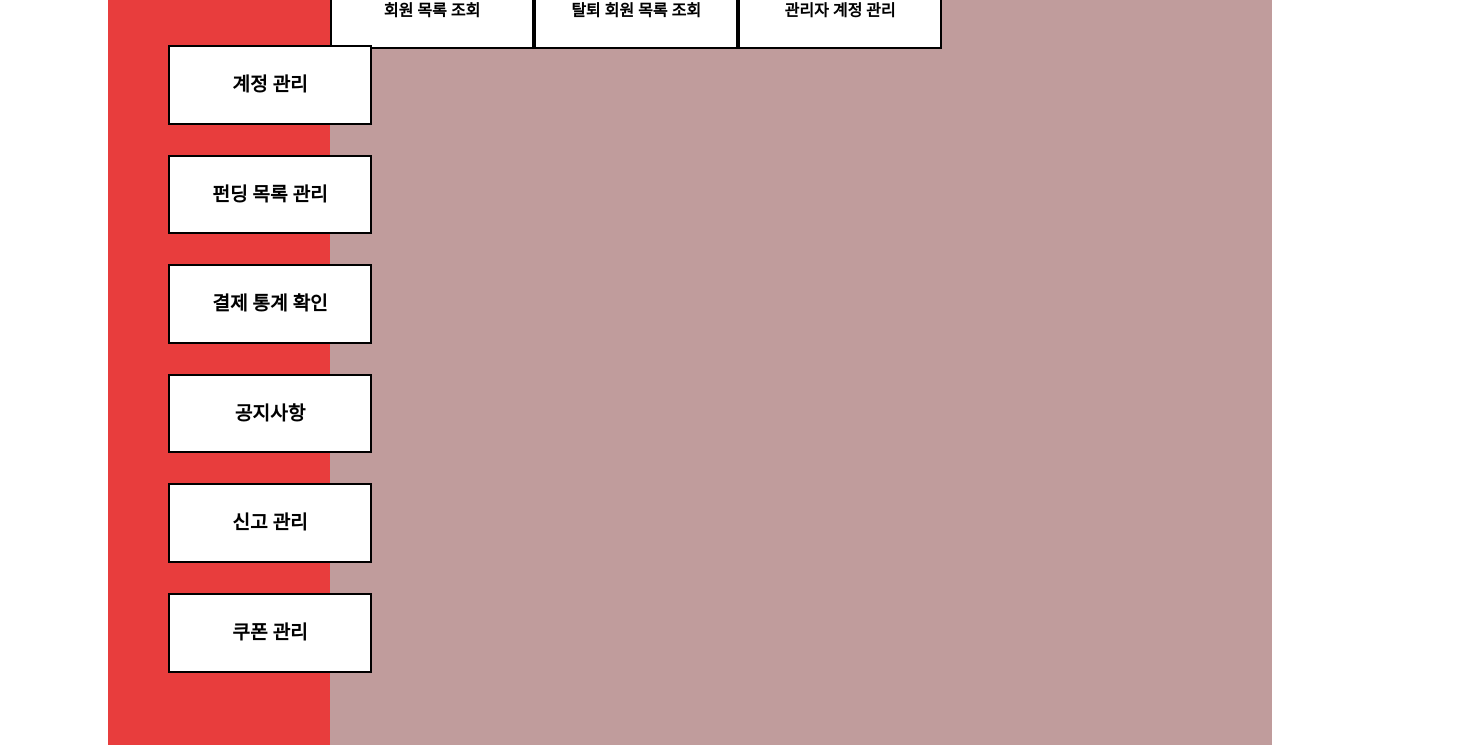
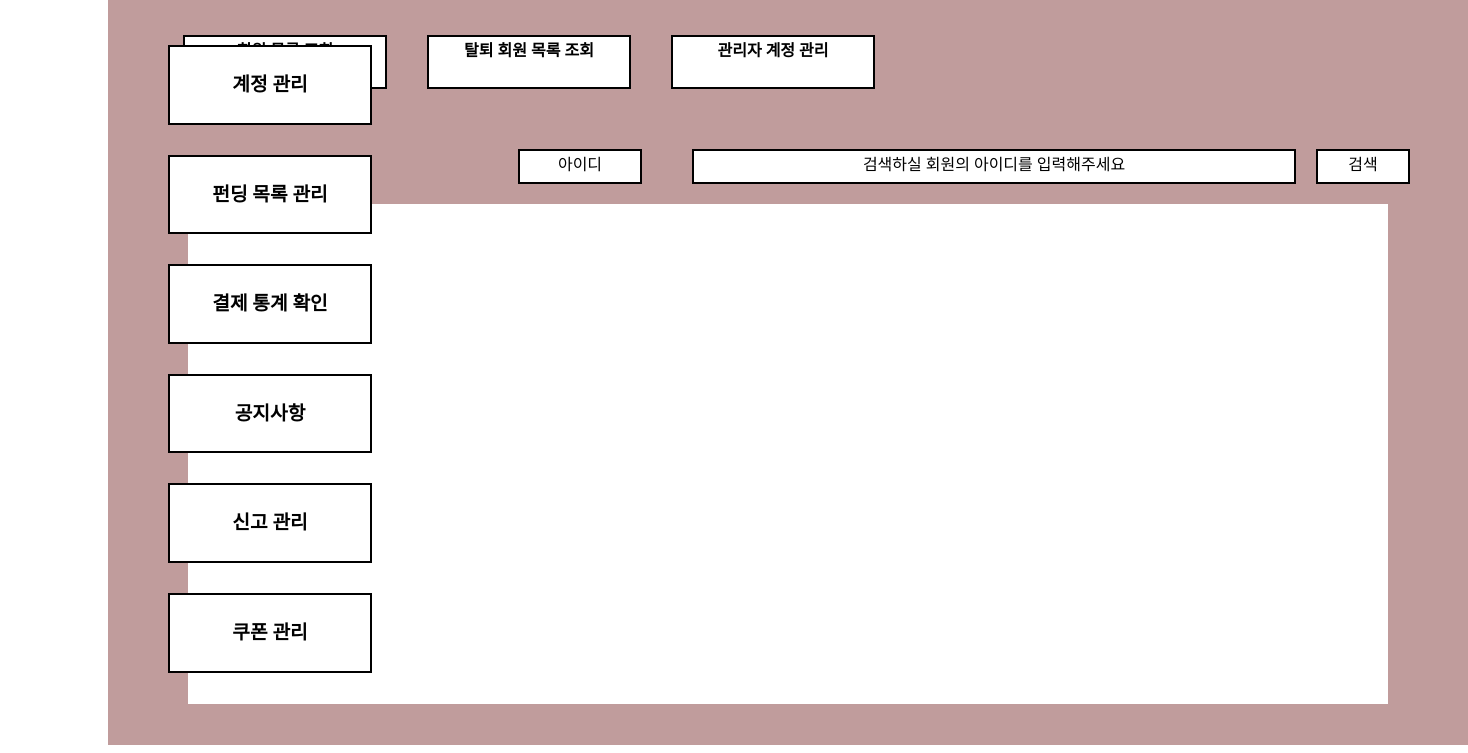
Before and after one commit to 5jwon/DourBest, a plain HTML site: page adminpage.html in a window 1280 px wide. Shown: the part 233-986 px from the top of the page, 1468 px wide, since content can reach past the window. Drawn offline with Linux system fonts and the light colour scheme.

Commit message:
계정 관리 페이지1

```diff
--- a/adminpage.html
+++ b/adminpage.html
@@ -62,12 +62,28 @@
                         <div id="mainMenuButton1" class="mainMenuButton" >
                             회원 목록 조회
                         </div>
-                        <div id="mainMenuButton1" class="mainMenuButton">
+                        <div id="mainMenuButton2" class="mainMenuButton">
                             탈퇴 회원 목록 조회
                         </div>
-                        <div id="mainMenuButton1" class="mainMenuButton">
+                        <div id="mainMenuButton3" class="mainMenuButton">
                             관리자 계정 관리
                         </div>
+                    </div>
+                    <!-- 아이디 검색 버튼 -->
+                    <div class="memberIDSearchContainer">
+                        <div id="memberID" class="memberIDButton">
+                            아이디
+                        </div>
+                        <div id="inputID" class="memberIDButton">
+                            검색하실 회원의 아이디를 입력해주세요
+                        </div>
+                        <div id="searchButton" class="memberIDButton">
+                            검색
+                        </div>
+                    </div>
+                    <!-- 조회 결과 페이지 -->
+                    <div class="listPage">
+
                     </div>
                 </div>
             </div>
--- a/css/adminheader.css
+++ b/css/adminheader.css
@@ -52,4 +52,51 @@
     height: 50px;
     font-weight: bolder;
     text-align: center;
+    margin-top : 40px;
 }
+#mainMenuButton1{
+    margin-left : 75px
+}
+#mainMenuButton2{
+    margin-left : 40px
+}
+#mainMenuButton3{
+    margin-left : 40px
+}
+
+
+.memberIDSearchContainer{
+    display:flex;
+    height: 35px;
+    margin-top: 60px;
+    background-color: #C09C9C;
+}
+
+.memberIDButton{
+    background-color: white;
+    border: 2px solid black;
+}
+#memberID{
+    width : 120px;
+    margin-left: 410px;
+    margin-right: 50px;
+    text-align: center;
+}
+#inputID{
+    width:600px;
+    margin-right: 20px;
+    text-align: center;
+}
+#searchButton{
+    width: 90px;
+    margin-right: 50px;
+    text-align: center;
+}
+
+.listPage{
+    background-color: white;
+    width: 1200px;
+    height: 500px;
+    margin: auto 80px;
+    margin-top: 20px;
+}
```
